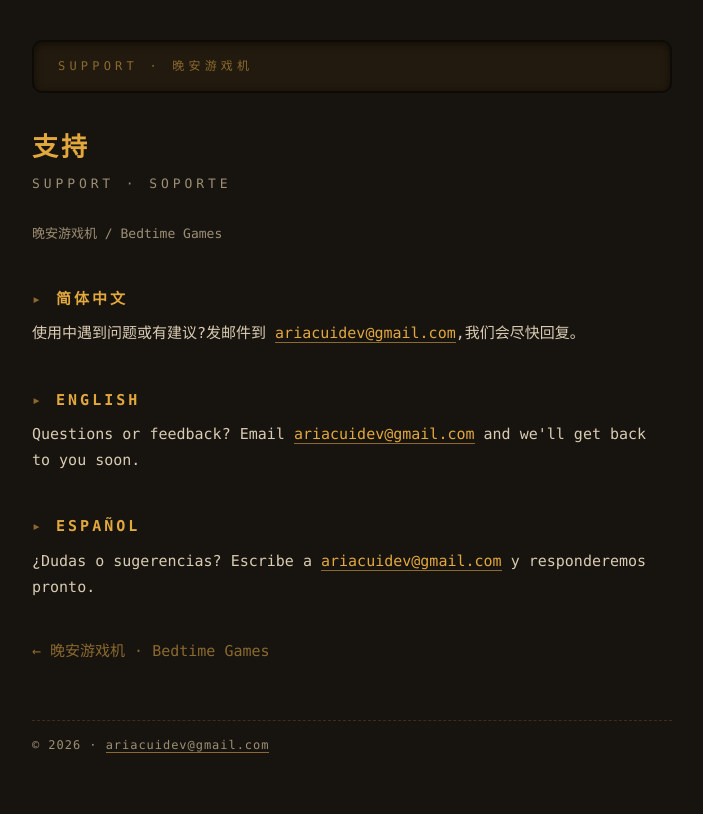
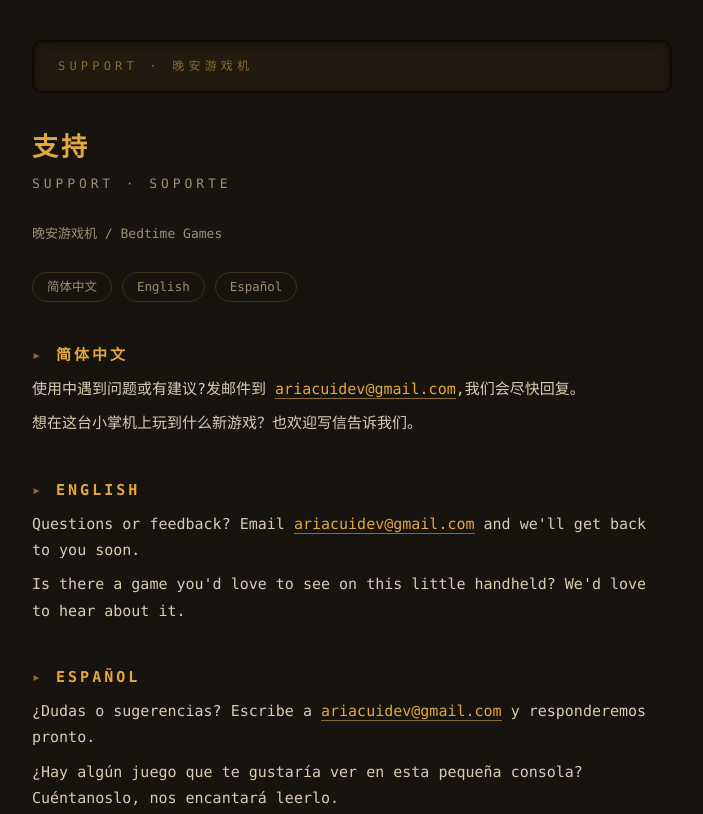
Before and after one commit to ccccjone/cc-apps, a plain HTML site: page bedtime-games/support.html in a window 1280 px wide. Shown: the top 814 px of the page, without its empty margins (288-991 px from the left). Drawn offline with Linux system fonts and the light colour scheme.

Commit message:
feat: 内页语言锚点导航，支持页新增许愿新游戏引导
Co-Authored-By: Claude Fable 5 <noreply@anthropic.com>

```diff
--- a/bedtime-games/support.html
+++ b/bedtime-games/support.html
@@ -9,7 +9,7 @@
 </head>
 <body>
 
-<div class="lcd page-lcd" aria-hidden="true">
+<div class="page-lcd" aria-hidden="true">
   <div class="status">SUPPORT · 晚安游戏机</div>
 </div>
 
@@ -17,19 +17,28 @@
 <p class="latin-name">Support · Soporte</p>
 <p class="promise">晚安游戏机 / Bedtime Games</p>
 
-<section lang="zh-Hans">
+<nav class="lang-nav" aria-label="选择语言 · Choose language">
+  <a href="#lang-zh">简体中文</a>
+  <a href="#lang-en">English</a>
+  <a href="#lang-es">Español</a>
+</nav>
+
+<section lang="zh-Hans" id="lang-zh">
   <h2>简体中文</h2>
   <p>使用中遇到问题或有建议?发邮件到 <a href="mailto:ariacuidev@gmail.com">ariacuidev@gmail.com</a>,我们会尽快回复。</p>
+  <p>想在这台小掌机上玩到什么新游戏？也欢迎写信告诉我们。</p>
 </section>
 
-<section lang="en">
+<section lang="en" id="lang-en">
   <h2>English</h2>
   <p>Questions or feedback? Email <a href="mailto:ariacuidev@gmail.com">ariacuidev@gmail.com</a> and we'll get back to you soon.</p>
+  <p>Is there a game you'd love to see on this little handheld? We'd love to hear about it.</p>
 </section>
 
-<section lang="es">
+<section lang="es" id="lang-es">
   <h2>Español</h2>
   <p>¿Dudas o sugerencias? Escribe a <a href="mailto:ariacuidev@gmail.com">ariacuidev@gmail.com</a> y responderemos pronto.</p>
+  <p>¿Hay algún juego que te gustaría ver en esta pequeña consola? Cuéntanoslo, nos encantará leerlo.</p>
 </section>
 
 <a class="back" href="./">← 晚安游戏机 · Bedtime Games</a>
```
Also changed, not shown: bedtime-games/privacy.html (+10 -4 lines).
